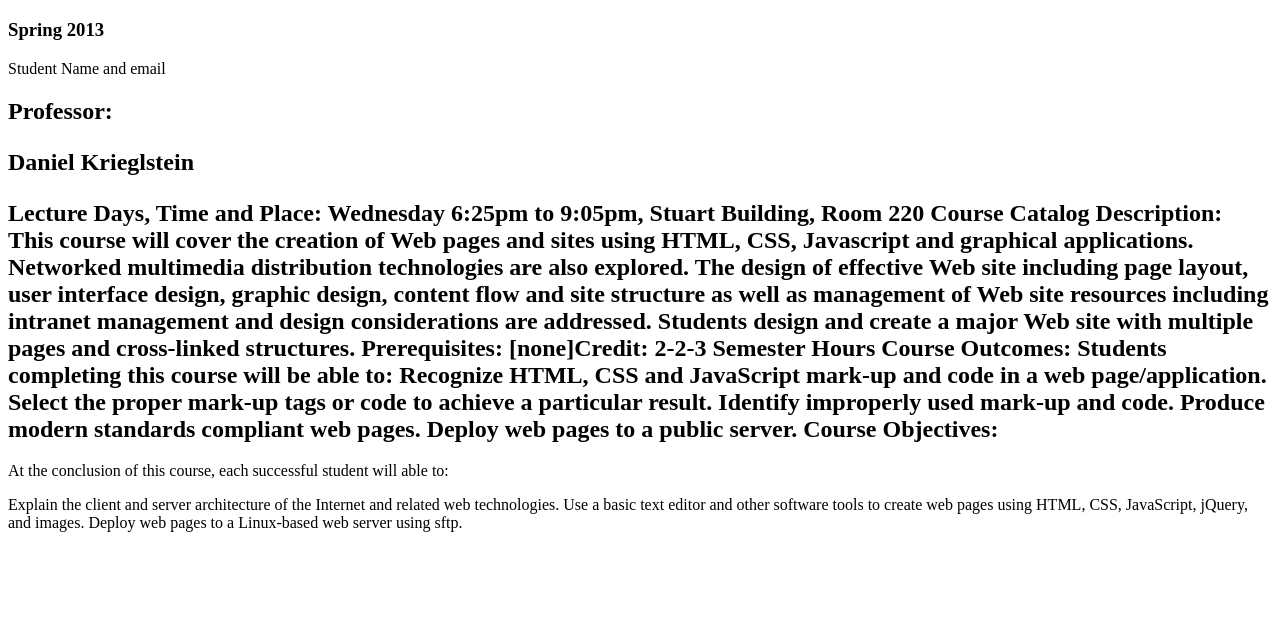
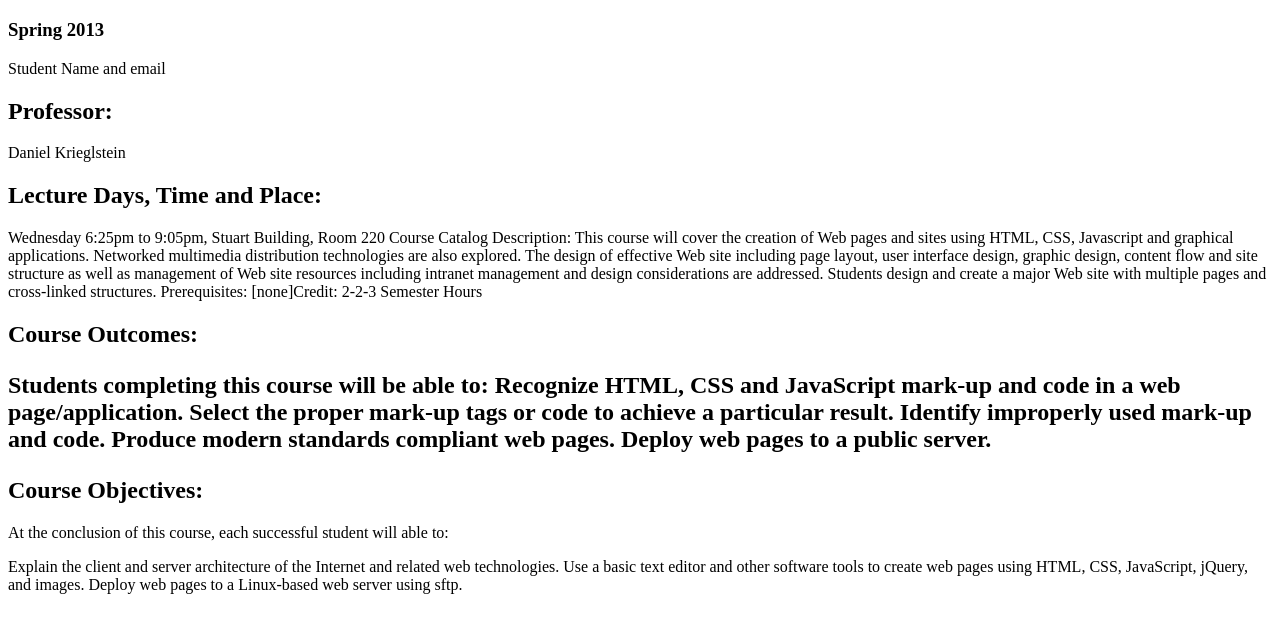
Before and after one commit to lbollenbacher/ITMD361-Lab2, a plain HTML site: page index.html in a window 1280 px wide. Shown: the part 61-694 px from the top of the page. Drawn offline with Linux system fonts and the light colour scheme.

Commit message:
Update index.html

```diff
--- a/index.html
+++ b/index.html
@@ -6,20 +6,20 @@
 ITMD-361 Internet Technologies and Web Design</h1>
 <h3>Spring 2013</h3>
 <p>Student Name and email</p>
-<h2>Professor:
+<h2>Professor:</h2>
 <p>Daniel Krieglstein</p>
-Lecture Days, Time and Place:
+  <h2>Lecture Days, Time and Place:</h2>
 Wednesday 6:25pm to 9:05pm, Stuart Building, Room 220
 Course Catalog Description:
 This course will cover the creation of Web pages and sites using HTML, CSS, Javascript and graphical applications. Networked multimedia distribution technologies are also explored. The design of effective Web site including page layout, user interface design, graphic design, content flow and site structure as well as management of Web site resources including intranet management and design considerations are addressed. Students design and create a major Web site with multiple pages and cross-linked structures. Prerequisites: [none]Credit: 2-2-3 Semester Hours
-Course Outcomes:
-Students completing this course will be able to:
+  <h2>Course Outcomes:</2>
+<p>Students completing this course will be able to:
 Recognize HTML, CSS and JavaScript mark-up and code in a web page/application.
 Select the proper mark-up tags or code to achieve a particular result.
 Identify improperly used mark-up and code.
 Produce modern standards compliant web pages.
-Deploy web pages to a public server.
-Course Objectives:</h2>
+  Deploy web pages to a public server.</p>
+  <h2>Course Objectives:</h2>
 <p>At the conclusion of this course, each successful student will able to:</p>
 Explain the client and server architecture of the Internet and related web technologies.
 Use a basic text editor and other software tools to create web pages using HTML, CSS, JavaScript, jQuery, and images.
```
